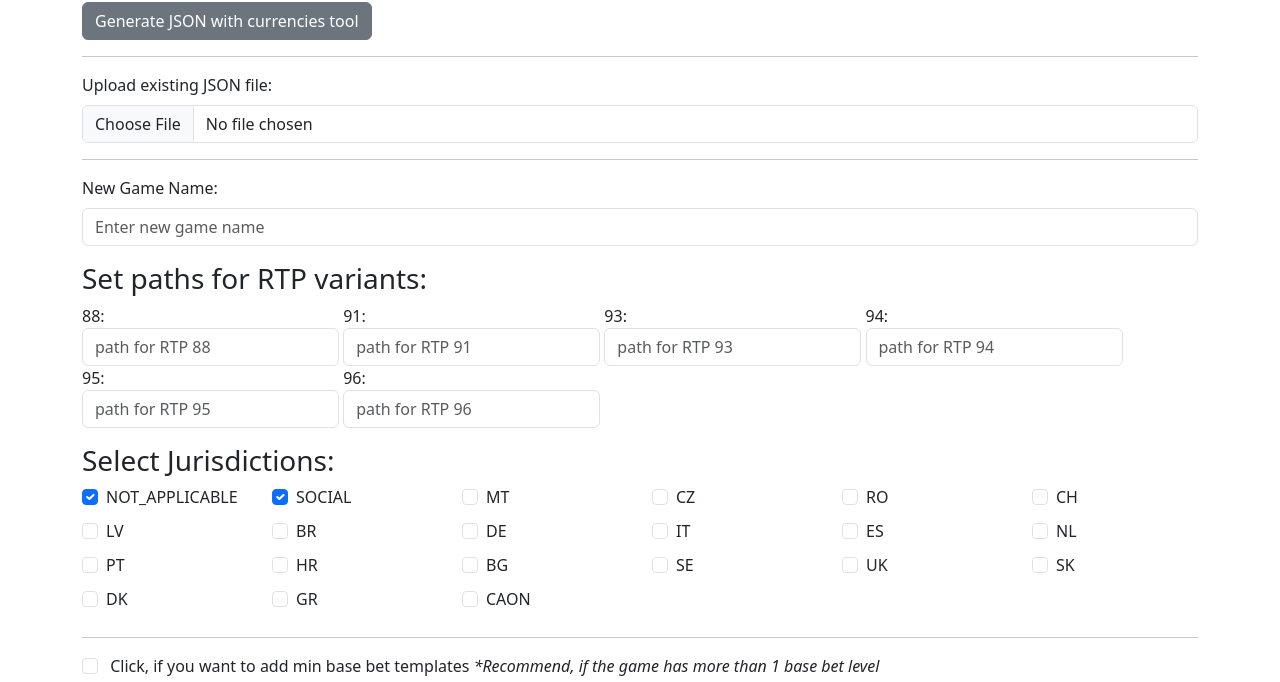
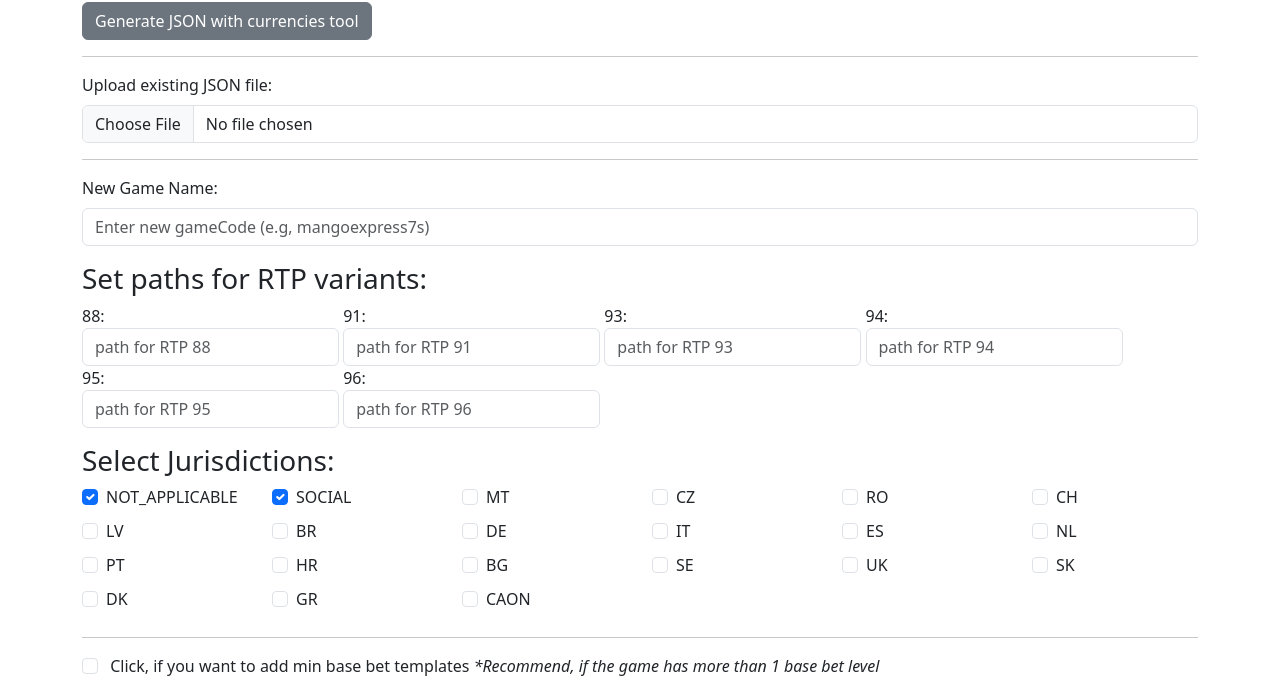
Before and after one commit to IwanMarcin/games-templates-generator, a website: page index.html in a window 1280 px wide. Shown: the part 118-800 px from the top of the page. Drawn offline with nearby package versions, Linux system fonts and the light colour scheme.

Commit message:
fix placeholder and label

```diff
--- a/index.html
+++ b/index.html
@@ -20,7 +20,7 @@
 
         <div class="mb-3">
             <label for="gameName" class="form-label">New Game Name:</label>
-            <input type="text" id="gameName" class="form-control" placeholder="Enter new game name">
+            <input type="text" id="gameName" class="form-control" placeholder="Enter new gameCode (e.g, mangoexpress7s)">
         </div>
 
         <h3>Set paths for RTP variants:</h3>
```
